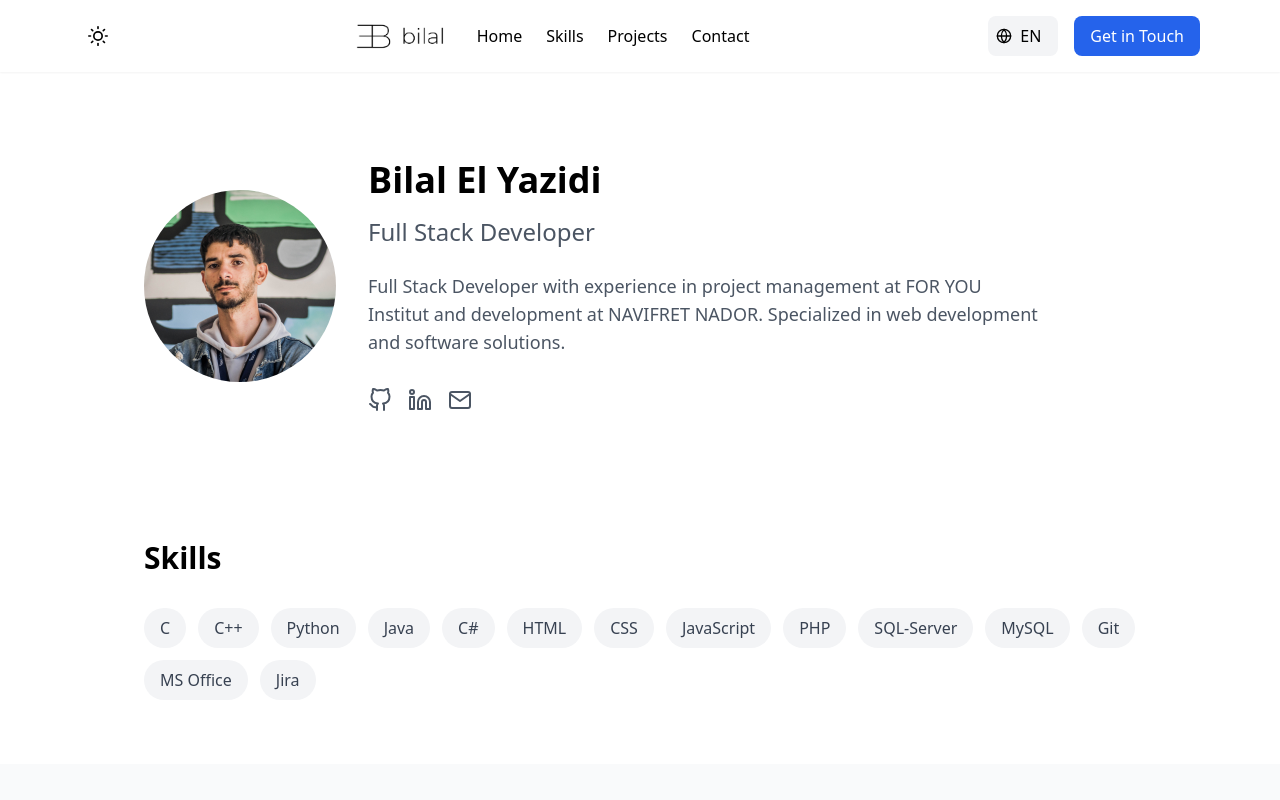
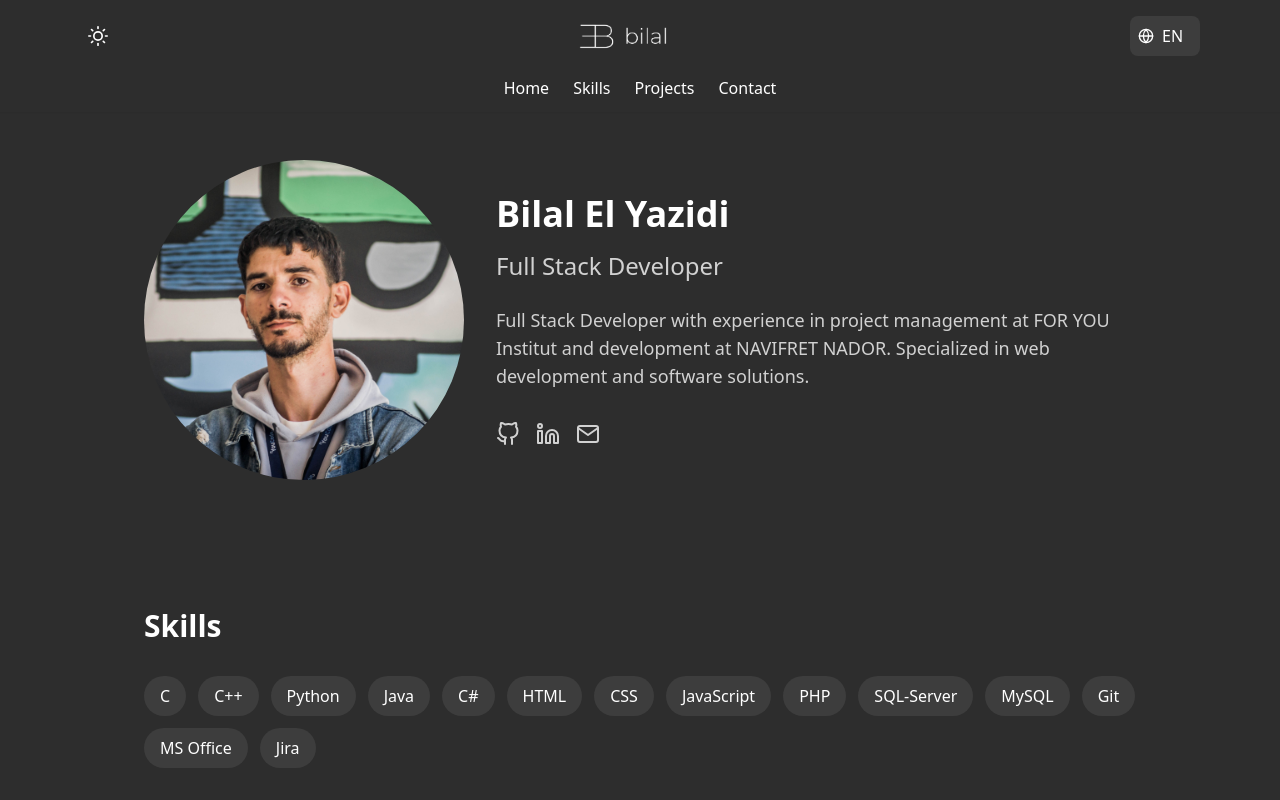
Before and after one commit to Bilyz26/My-portfolio-v2, a plain HTML site: page index.html in a window 1280 px wide. Both pictures are taken after a click on the button 98 px from the left and 36 px from the top of the page. Shown: the top 800 px of the page. Drawn offline with nearby package versions, Linux system fonts and the light colour scheme.

Commit message:
edit dark mode

```diff
--- a/index.html
+++ b/index.html
@@ -6,6 +6,7 @@
     <title>Developer Portfolio</title>
     <link href="https://cdnjs.cloudflare.com/ajax/libs/tailwindcss/2.2.19/tailwind.min.css" rel="stylesheet">
     <script src="https://cdnjs.cloudflare.com/ajax/libs/feather-icons/4.29.0/feather.min.js"></script>
+    <link rel="stylesheet" href="style.css">
 
 </head>
 <body class="min-h-screen bg-gray-50 transition-all">
@@ -18,12 +19,16 @@
                     <i data-feather="moon" class="w-5 h-5 dark-toggle"></i>
                 </button>
 
-                <!-- Center: Logo and Navigation -->
-                <div class="flex items-center space-x-8">
+                <!-- Center: Logo -->
 <div class="flex items-center">
-                        <img src="logo/logo.png" alt="Logo" class="h-10 w-30 ">
+    <div class="flex items-center">
+        <img src="logo/logo black.png" alt="Logo" class="h-10 w-30" id="logo-image">
     </div>
-                    <div class="hidden md:flex space-x-6">
+</div>
+
+<!-- Fixed Navigation Links Below Navbar -->
+<div class="fixed top-16 left-0 right-0 flex justify-center w-full bg-white shadow-sm transition-all secondary-navbar">
+    <div class="flex space-x-6 py-3">
         <a href="#" class="hover:text-blue-600" data-lang-key="nav.home">Home</a>
         <a href="#skills" class="hover:text-blue-600" data-lang-key="nav.skills">Skills</a>
         <a href="#projects" class="hover:text-blue-600" data-lang-key="nav.projects">Projects</a>
@@ -40,9 +45,6 @@
                         </select>
                         <i data-feather="globe" class="w-4 h-4 absolute left-2 top-1/2 transform -translate-y-1/2"></i>
                     </div>
-                    <a href="#contact" class="hidden md:inline-flex items-center px-4 py-2 bg-blue-600 text-white rounded-lg hover:bg-blue-700" data-lang-key="cta">
-                        Get in Touch
-                    </a>
                 </div>
             </div>
         </div>
@@ -52,7 +54,7 @@
     <header class="pt-24 bg-white shadow-sm section-alt">
         <div class="max-w-5xl mx-auto px-4 py-16">
             <div class="flex items-center space-x-8">
-                <img src="image/DSC_0793-21.JPG" alt="Profile" class="w-48 h-48 rounded-full object-cover">
+                <img src="image/DSC_0793-21.JPG" alt="Profile" class="w-80 h-80 rounded-full object-cover">
                 <div>
                     <h1 class="text-4xl font-bold mb-4">Bilal El Yazidi</h1>
                     <h2 class="text-2xl text-gray-600 mb-6" data-lang-key="hero.title">Full Stack Developer</h2>
--- a/main.js
+++ b/main.js
@@ -1,4 +1,3 @@
-
 // Initialize Feather Icons
 feather.replace();
 
@@ -108,10 +107,21 @@ function initializePage() {
 function toggleDarkMode() {
     document.body.classList.toggle('dark');
     const icon = document.querySelector('.dark-toggle');
+    const logoImage = document.getElementById('logo-image');
+    const secondaryNavbar = document.querySelector('.secondary-navbar');
+
     if (document.body.classList.contains('dark')) {
         icon.setAttribute('data-feather', 'sun');
+        logoImage.src = 'logo/logo white.png';
+        // Add dark mode styles to both navbars
+        document.querySelector('.navbar').classList.add('dark-nav');
+        secondaryNavbar.classList.add('dark-nav');
     } else {
         icon.setAttribute('data-feather', 'moon');
+        logoImage.src = 'logo/logo black.png';
+        // Remove dark mode styles from both navbars
+        document.querySelector('.navbar').classList.remove('dark-nav');
+        secondaryNavbar.classList.remove('dark-nav');
     }
     feather.replace();
 }
--- a/style.css
+++ b/style.css
@@ -1,17 +1,54 @@
+/* Dark mode styles */
+body.dark {
+    background-color: #1a1a1a;
+    color: #ffffff;
+}
 
-        .dark {
-            background-color: rgb(17, 24, 39);
-            color: white;
+body.dark .section-alt {
+    background-color: #2d2d2d;
 }
-        .dark .navbar {
-            background-color: rgb(31, 41, 55);
+
+body.dark .card {
+    background-color: #2d2d2d;
+    color: #ffffff;
 }
-        .dark .card {
-            background-color: rgb(31, 41, 55);
+
+body.dark .dark-nav {
+    background-color: #2d2d2d;
+    color: #ffffff;
 }
-        .dark .section-alt {
-            background-color: rgb(31, 41, 55);
+
+body.dark .hover\:bg-gray-100:hover {
+    background-color: #3d3d3d;
 }
-        .transition-all {
+
+body.dark .bg-gray-100 {
+    background-color: #3d3d3d;
+    color: #ffffff;
+}
+
+body.dark .text-gray-600 {
+    color: #d1d1d1;
+}
+
+body.dark .text-gray-700 {
+    color: #ffffff;
+}
+
+body.dark a.hover\:text-blue-600:hover {
+    color: #60a5fa;
+}
+
+body.dark select {
+    background-color: #3d3d3d;
+    color: #ffffff;
+}
+
+/* Transition for smooth dark mode toggle */
+.navbar,
+.secondary-navbar,
+.card,
+select,
+.section-alt {
     transition: all 0.3s ease;
 }
```
Also changed, not shown: logo/logo black.png (renamed from logo/logo.png). Lines whose indentation alone changed are shown as unchanged.
